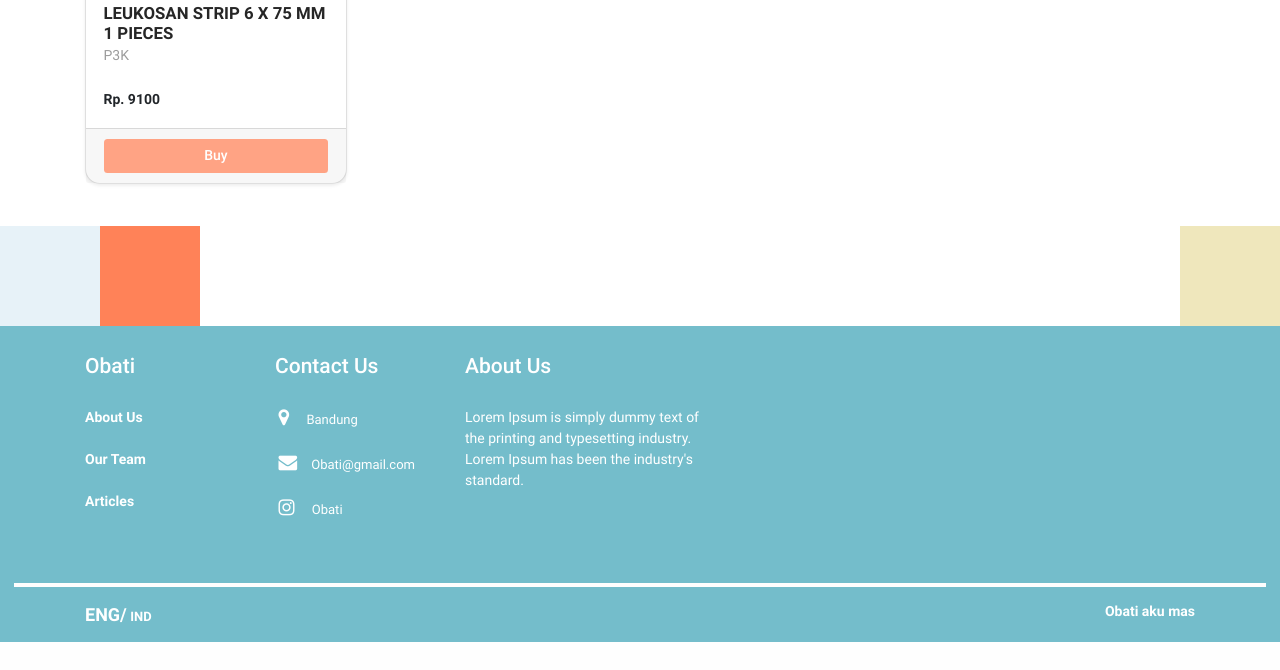
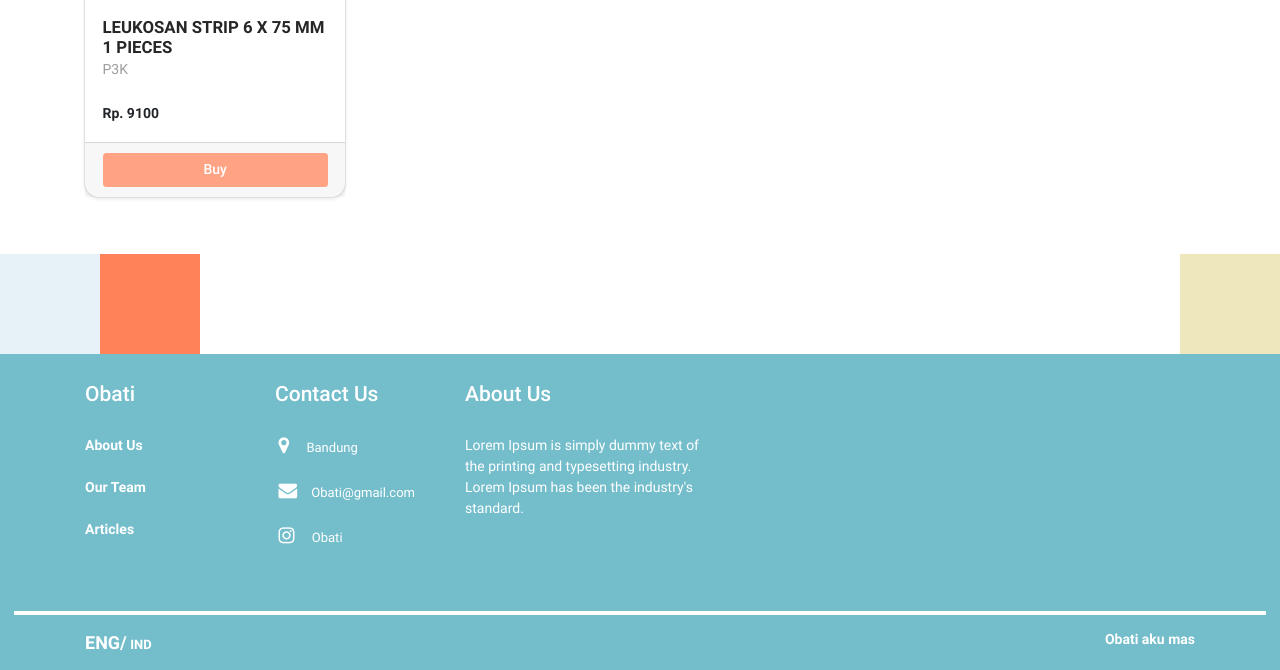
Before and after one commit to dimitriirfan/obati, a CodeIgniter app: page /obati/index.php/catalog/p3k in a window 1280 px wide. Shown: the part 868-1538 px from the top of the page. Before the commit the page ends 1510 px from the top, so only its background shows below. Run offline with CodeIgniter, Linux system fonts and the light colour scheme; data comes from the database, SQL or seed files in the repository; data that the repository does not hold is empty.

Commit message:
update card on catalog

```diff
--- a/application/views/view_catalog.php
+++ b/application/views/view_catalog.php
@@ -1,11 +1,8 @@
-<div class="container">
+	<div class="main-catalog container">
 		<h3 class="ket"><a href="<?= base_url("category")?>">KATEGORI</a> / <?= $category?></h3>
 		<div class="decor"></div>
-
-
 		<div class="main-card">
 			<?php foreach($catalog as $row) : ?>
-
 			<div class="card shadow-sm " title="<?= $row->name?>">
 				<img src="<?php echo base_url().$row->pic?>" class=" card-img-top pic" alt="<?= $row->name?>">
 				<a href="#" class="stretched-link"></a>
@@ -19,8 +16,6 @@
 					<a href="#" class="btn">Buy</a>
 				</div>
 			</div>
-
-
 			<?php endforeach?>
 		</div>
 		<?= $this->pagination->create_links()?>
@@ -36,6 +31,7 @@
 
 	</div>
 
+
 	<script src="https://code.jquery.com/jquery-3.4.1.slim.min.js"
 		integrity="sha384-J6qa4849blE2+poT4WnyKhv5vZF5SrPo0iEjwBvKU7imGFAV0wwj1yYfoRSJoZ+n" crossorigin="anonymous">
 	</script>
--- a/assets/css/catalog.css
+++ b/assets/css/catalog.css
@@ -3,15 +3,14 @@
 @import './hamburger.css';
 
 
-.bodytitle{
-    width: 40%;
-    margin-top: 10%;
+.main-catalog {
+	padding: 1em;
 }
-
 .main-card {
 	margin-bottom: 3em;
 	display: grid;
-	grid-template-columns: 1fr 1fr 1fr 1fr;
+	grid-template-columns: repeat(auto-fit, minmax(250px, 1fr));
+
 	grid-gap: 1.5em;
 }
 
```
Lines whose indentation alone changed are shown as unchanged.
